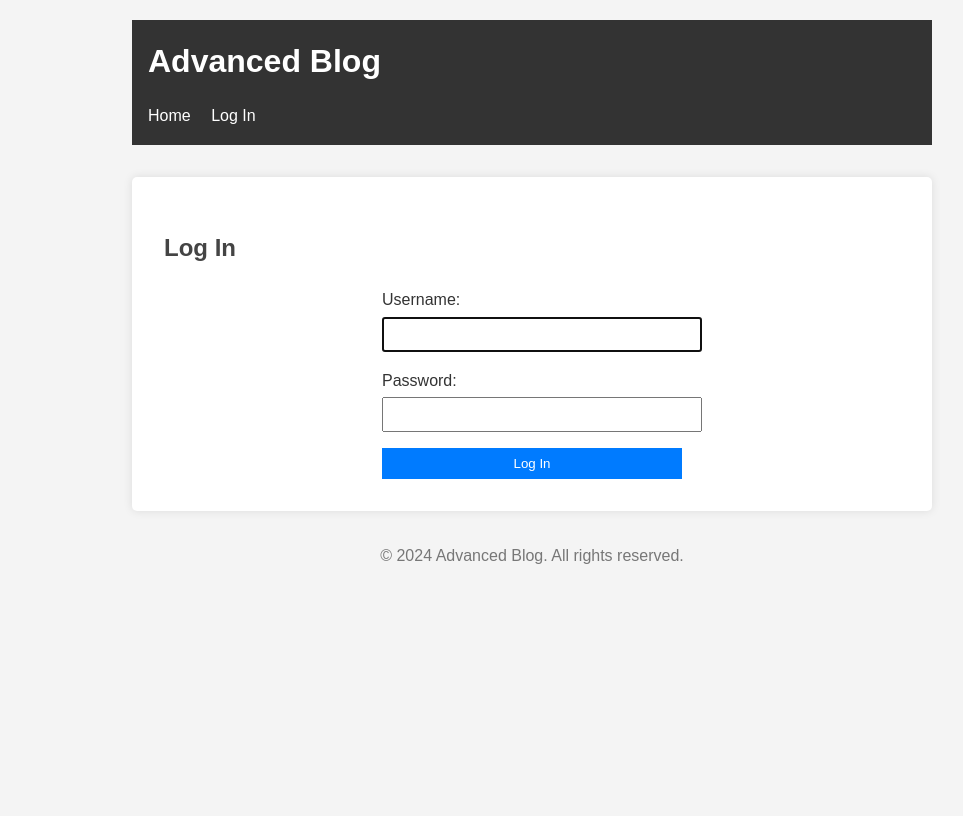
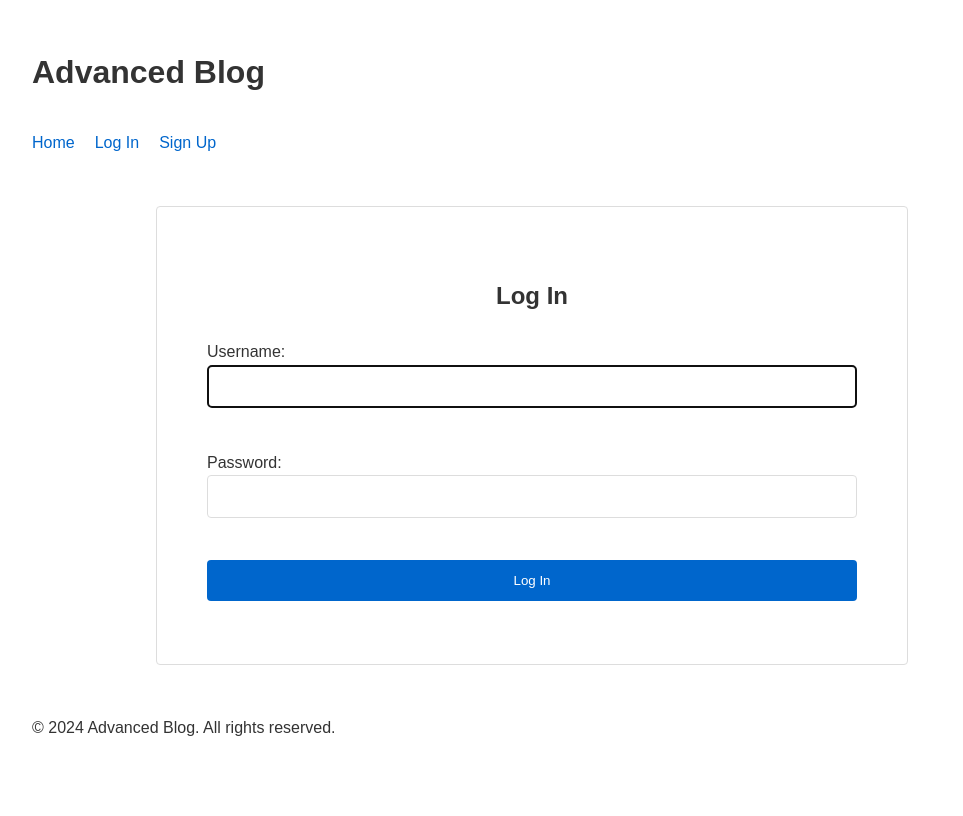
Before and after one commit to bvedant/advancedblog, a Django app: page /login/ in a window 1280 px wide. Shown: the whole page, without its empty margins (108-1071 px from the left). Before the commit the page ends 564 px from the top, so only its background shows below. Run offline with Django 5.2, Linux system fonts and the light colour scheme.

Commit message:
fixed signup and styling

```diff
--- a/advancedblog/settings.py
+++ b/advancedblog/settings.py
@@ -86,3 +86,4 @@ MESSAGE_TAGS = {messages.ERROR: 'alert-danger', messages.WARNING: 'alert-warning
     messages.INFO: 'alert-info', }
 
 LOGIN_REDIRECT_URL = 'post_list'
+LOGOUT_REDIRECT_URL = 'post_list'
--- a/advancedblog/urls.py
+++ b/advancedblog/urls.py
@@ -15,12 +15,12 @@ Including another URLconf
     2. Add a URL to urlpatterns:  path('blog/', include('blog.urls'))
 """
 from django.contrib import admin
+from django.contrib.auth.views import LoginView, LogoutView
 from django.urls import path, include
-from django.contrib.auth.views import LoginView, LogoutView
 
-urlpatterns = [
-    path('admin/', admin.site.urls),
-    path('', include('core.urls')),
+from core.views import SignUpView
+
+urlpatterns = [path('admin/', admin.site.urls), path('', include('core.urls')),
     path('login/', LoginView.as_view(template_name='login.html'), name='login'),
-    path('logout/', LogoutView.as_view(next_page='post_list'), name='logout'),
-]
+    path('logout/', LogoutView.as_view(), name='logout'),
+    path('signup/', SignUpView.as_view(), name='signup'), ]
--- a/static/css/style.css
+++ b/static/css/style.css
@@ -1,135 +1,108 @@
+/* Base styles */
 body {
     font-family: Arial, sans-serif;
     line-height: 1.6;
     color: #333;
-    max-width: 800px;
+    width: 90%;
+    max-width: 1000px;
     margin: 0 auto;
-    padding: 20px;
-    background-color: #f4f4f4;
+    padding: 2%;
 }
 
-header {
-    background-color: #333;
-    color: #fff;
-    padding: 1rem;
-    margin-bottom: 2rem;
+/* Typography */
+h1, h2, h3 {
+    margin-bottom: 1em;
 }
 
-header h1 {
+/* Layout */
+header, main, footer {
+    margin-bottom: 5%;
+}
+
+/* Navigation */
+nav {
+    margin-bottom: 2%;
+    display: flex;
+    align-items: center;
+}
+
+nav a, nav button {
+    margin-right: 2%;
+    color: #0066cc;
+    text-decoration: none;
+    background: none;
+    border: none;
+    font: inherit;
+    cursor: pointer;
+}
+
+nav a:hover, nav button:hover {
+    text-decoration: underline;
+}
+
+nav form {
+    display: inline;
     margin: 0;
 }
 
-nav {
-    margin-top: 1rem;
+nav button {
+    padding: 0;
 }
 
-nav a {
-    color: #fff;
-    text-decoration: none;
-    margin-right: 1rem;
+/* Forms */
+form {
+    margin-bottom: 5%;
 }
 
-nav a:hover {
-    text-decoration: underline;
+input, textarea, button {
+    margin-bottom: 2%;
+    padding: 2%;
+    width: 100%;
+    box-sizing: border-box;
 }
 
-main {
-    background-color: #fff;
-    padding: 2rem;
-    border-radius: 5px;
-    box-shadow: 0 0 10px rgba(0, 0, 0, 0.1);
+/* Auth Forms */
+.auth-form {
+    width: 65%;
+    margin: 0 auto;
+    padding: 5%;
+    border: 1px solid #ddd;
+    border-radius: 4px;
 }
 
-h2, h3 {
-    color: #444;
-}
-
-article {
-    margin-bottom: 2rem;
-    padding-bottom: 1rem;
-    border-bottom: 1px solid #eee;
-}
-
-article:last-child {
-    border-bottom: none;
-}
-
-.pagination {
-    margin-top: 2rem;
+.auth-form h2 {
+    margin-bottom: 1em;
     text-align: center;
 }
 
-.pagination a {
-    margin: 0 0.5rem;
+.auth-form input {
+    width: 100%;
+    padding: 2%;
+    margin-bottom: 4%;
+    border: 1px solid #ddd;
+    border-radius: 4px;
 }
 
-form {
-    max-width: 300px;
-    margin: 0 auto;
-}
-
-form p {
-    margin-bottom: 1rem;
-}
-
-form input[type="text"],
-form input[type="password"],
-form textarea {
+.auth-form button {
     width: 100%;
-    padding: 0.5rem;
-    margin-top: 0.25rem;
-}
-
-form button[type="submit"] {
-    display: block;
-    width: 100%;
-    padding: 0.5rem;
-    background-color: #007bff;
+    padding: 2%;
+    background-color: #0066cc;
     color: white;
     border: none;
+    border-radius: 4px;
     cursor: pointer;
 }
 
-form button[type="submit"]:hover {
+.auth-form button:hover {
     background-color: #0056b3;
 }
 
-footer {
-    margin-top: 2rem;
-    text-align: center;
-    color: #777;
+/* Articles */
+article {
+    margin-bottom: 5%;
 }
 
-.messages {
-    margin-bottom: 1rem;
+/* Utilities */
+.center {
+    text-align: center;
 }
-
-.alert {
-    padding: 1rem;
-    border-radius: 4px;
-    margin-bottom: 0.5rem;
-}
-
-.alert-success {
-    background-color: #d4edda;
-    color: #155724;
-    border: 1px solid #c3e6cb;
-}
-
-.alert-info {
-    background-color: #d1ecf1;
-    color: #0c5460;
-    border: 1px solid #bee5eb;
-}
-
-.alert-warning {
-    background-color: #fff3cd;
-    color: #856404;
-    border: 1px solid #ffeeba;
-}
-
-.alert-danger {
-    background-color: #f8d7da;
-    color: #721c24;
-    border: 1px solid #f5c6cb;
-}
--- a/templates/base.html
+++ b/templates/base.html
@@ -15,9 +15,13 @@
     {% if user.is_authenticated %}
         <a href="{% url 'user_posts' %}">My Posts</a>
         <a href="{% url 'create_post' %}">Create Post</a>
-            <a href="{% url 'logout' %}">Log Out</a>
+        <form method="post" action="{% url 'logout' %}" style="display: inline;">
+            {% csrf_token %}
+            <button type="submit">Log Out</button>
+        </form>
     {% else %}
         <a href="{% url 'login' %}">Log In</a>
+        <a href="{% url 'signup' %}">Sign Up</a>
     {% endif %}
 </nav>
 </header>
--- a/templates/login.html
+++ b/templates/login.html
@@ -3,11 +3,10 @@
 {% block title %}Log In{% endblock %}
 
 {% block content %}
-    <h2>Log In</h2>
-    <form method="post">
+    <form method="post" class="auth-form">
+        <h2>Log In</h2>
         {% csrf_token %}
         {{ form.as_p }}
         <button type="submit">Log In</button>
     </form>
-{#    <p>Don't have an account? <a href="{% url 'signup' %}">Sign up here</a></p>#}
 {% endblock %}
```
Also changed, not shown: core/forms.py (+9 -0 lines), core/views.py (+18 -5 lines), templates/signup.html (added, +15 -0 lines). Lines whose indentation alone changed are shown as unchanged.
